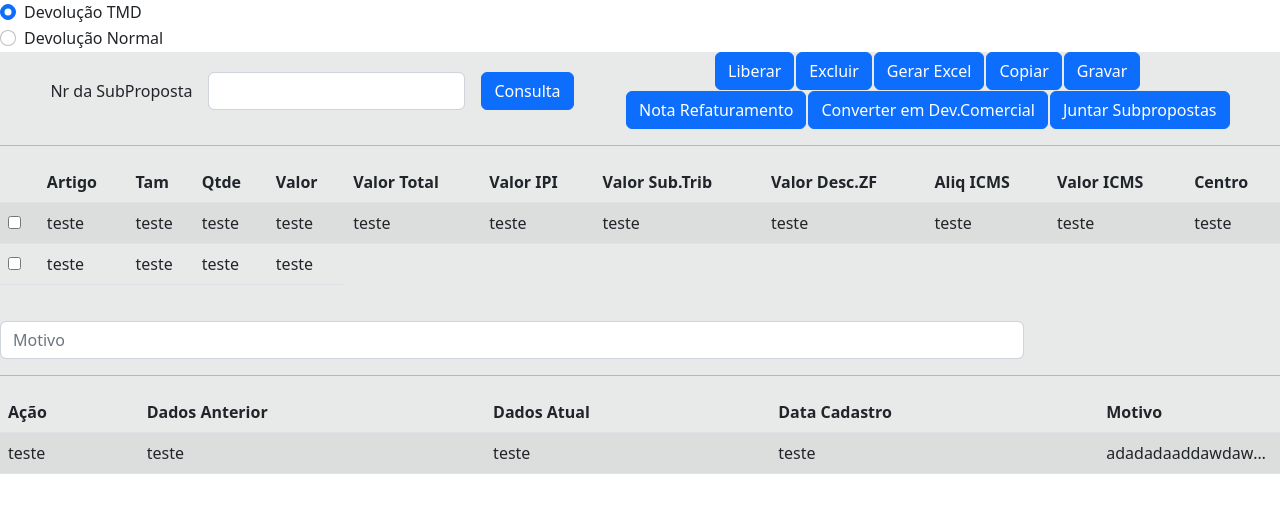
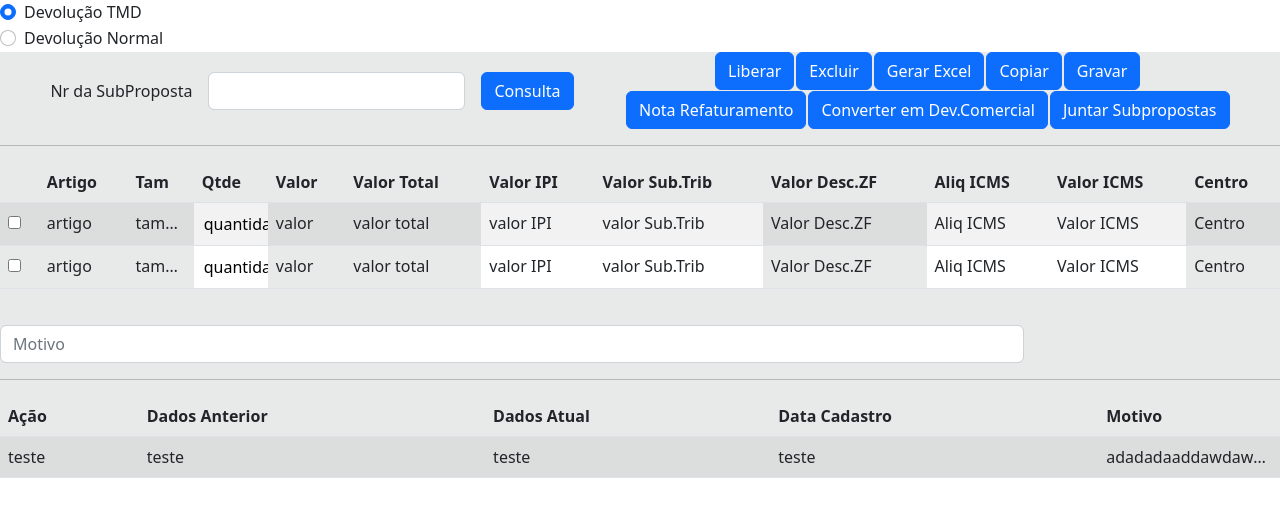
Before and after one commit to MMedeiros03/TelaSicHering2, a PHP site: page / in a window 1280 px wide. Shown: the top 517 px of the page. Run offline with PHP 8.4, Linux system fonts and the light colour scheme.

Commit message:
transformando os campos editaveis em inputs

```diff
--- a/index.php
+++ b/index.php
@@ -113,7 +113,7 @@
 
         <hr>
 
-        <div style="overflow-y: scroll; max-height: 200px ;" >
+        <div style="overflow-y: scroll; max-height: 200px ;">
             <table class="table table-striped">
                 <thead>
                     <tr>
@@ -133,35 +133,50 @@
                 </thead>
 
                 <style type="text/css">
-                    td {
+                    td{
                         white-space: nowrap;
                         text-overflow: ellipsis;
                         overflow: hidden;
                         max-width: 0.1px;
+                    }
+                    .td_input{
+                        background-color: white !important;
+
+                    }
+                    .td_input input{
+                        border: none;
+                        background-color: transparent;
                     }
                 </style>
 
                 <tbody>
                     <tr>
                         <th style="align-items:center" scope="col"><input type="checkbox"></th>
-                        <td>teste</td>
-                        <td>teste</td>
-                        <td>teste</td>
-                        <td>teste</td>
-                        <td>teste</td>
-                        <td>teste</td>
-                        <td>teste</td>
-                        <td>teste</td>
-                        <td>teste</td>
-                        <td>teste</td>
-                        <td>teste</td>
+                        <td>artigo</td>
+                        <td>tamanho</td>
+                        <td class="td_input"><input type="text" value="quantidade"></input></td>
+                        <td>valor</td>
+                        <td>valor total</td>
+                        <td class="td_input">valor IPI</td>
+                        <td class="td_input">valor Sub.Trib</td>
+                        <td>Valor Desc.ZF</td>
+                        <td class="td_input">Aliq ICMS</td>
+                        <td class="td_input">Valor ICMS</td>
+                        <td>Centro</td>
                     </tr>
                     <tr>
-                        <th style="align-items:center" scope="col"><input type="checkbox"></th>
-                        <td>teste</td>
-                        <td>teste</td>
-                        <td>teste</td>
-                        <td>teste</td>
+                    <th style="align-items:center" scope="col"><input type="checkbox"></th>
+                        <td>artigo</td>
+                        <td>tamanho</td>
+                        <td class="td_input"><input type="text" value="quantidade"></input></td>
+                        <td>valor</td>
+                        <td>valor total</td>
+                        <td class="td_input">valor IPI</td>
+                        <td class="td_input">valor Sub.Trib</td>
+                        <td>Valor Desc.ZF</td>
+                        <td class="td_input">Aliq ICMS</td>
+                        <td class="td_input">Valor ICMS</td>
+                        <td>Centro</td>
                     </tr>
 
                 </tbody>
```
